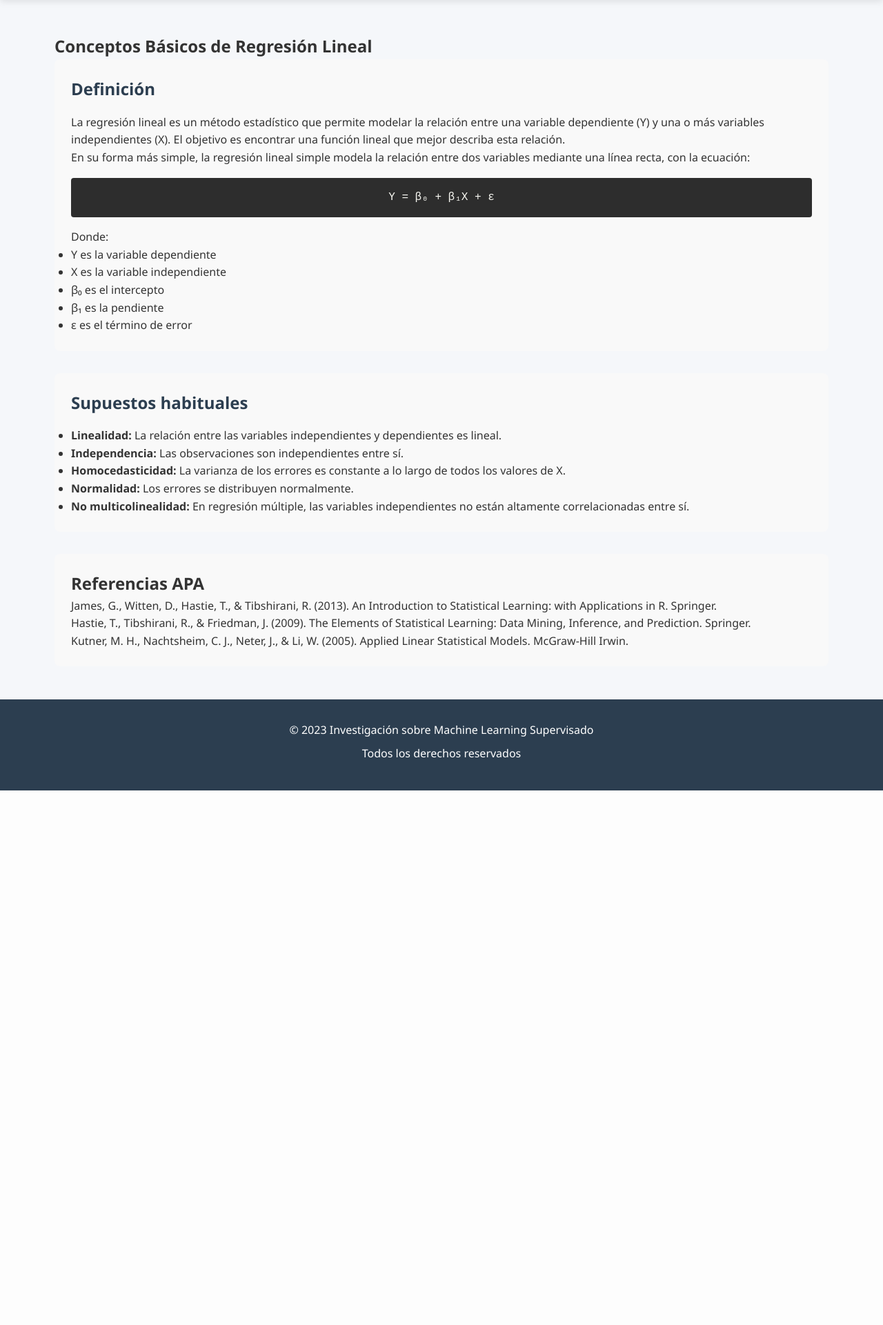
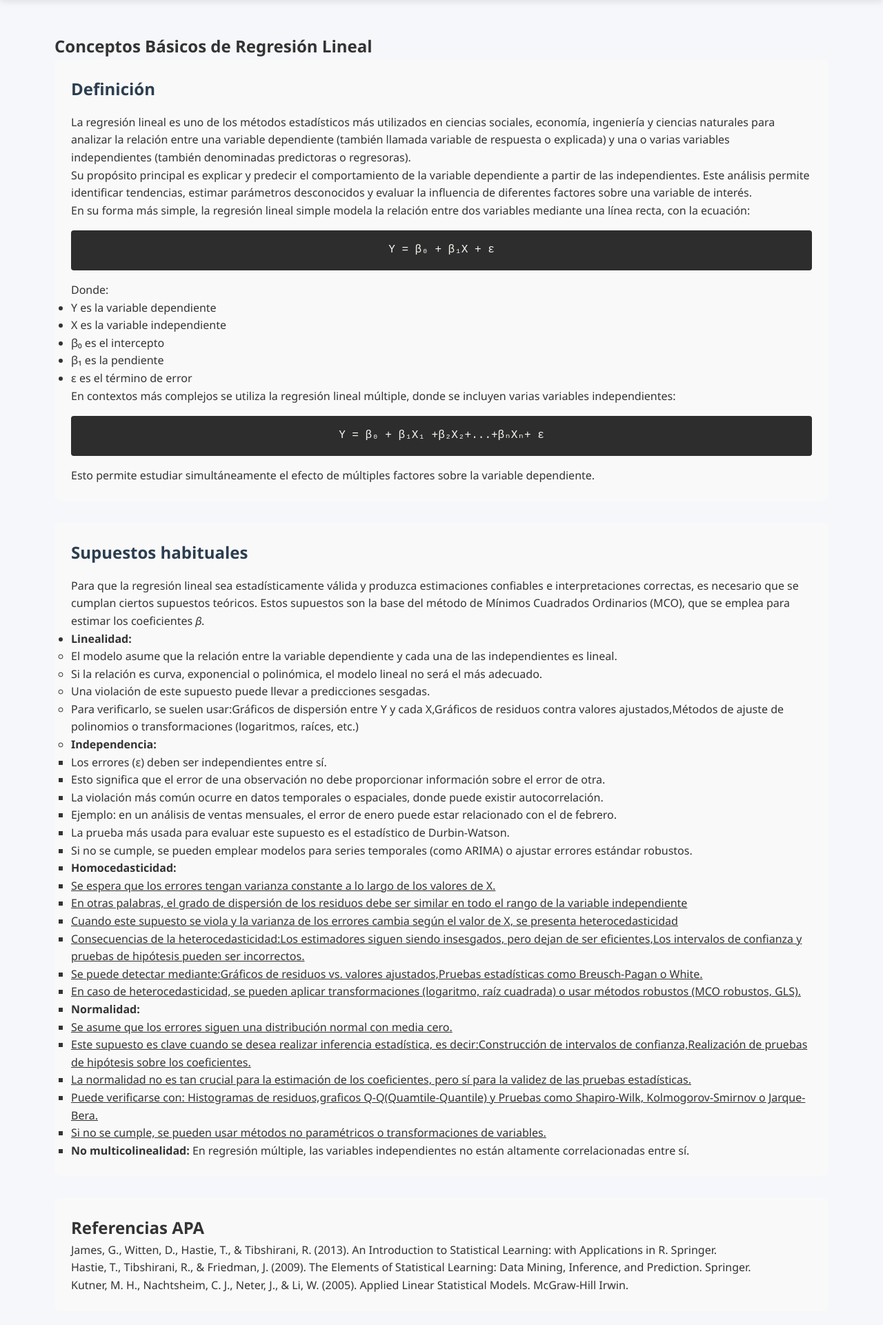
Before and after one commit to JuanSebastianBustos/Regresion-Logistica, a Flask app: page /rl_conceptos in a window 1280 px wide. Shown: the part 78-1999 px from the top of the page at 69% size. Before the commit the page ends 1224 px from the top, so only its background shows below. Run offline with Flask 3, Linux system fonts and the light colour scheme.

Commit message:
Update rl_conceptos.html
agregue parte de la información de la investigación sobre Regresión Lineal y sus Supuestos

```diff
--- a/templates/rl_conceptos.html
+++ b/templates/rl_conceptos.html
@@ -9,7 +9,8 @@
 
         <div class="concepto-section">
             <h2>Definición</h2>
-            <p>La regresión lineal es un método estadístico que permite modelar la relación entre una variable dependiente (Y) y una o más variables independientes (X). El objetivo es encontrar una función lineal que mejor describa esta relación.</p>
+            <p>La regresión lineal es uno de los métodos estadísticos más utilizados en ciencias sociales, economía, ingeniería y ciencias naturales para analizar la relación entre una variable dependiente (también llamada variable de respuesta o explicada) y una o varias variables independientes (también denominadas predictoras o regresoras).</p>
+            <p>Su propósito principal es explicar y predecir el comportamiento de la variable dependiente a partir de las independientes. Este análisis permite identificar tendencias, estimar parámetros desconocidos y evaluar la influencia de diferentes factores sobre una variable de interés.</p>
             <p>En su forma más simple, la regresión lineal simple modela la relación entre dos variables mediante una línea recta, con la ecuación:</p>
             <p class="formula">Y = β₀ + β₁X + ε</p>
             <p>Donde:</p>
@@ -20,15 +21,49 @@
                 <li>β₁ es la pendiente</li>
                 <li>ε es el término de error</li>
             </ul>
+            <p>En contextos más complejos se utiliza la regresión lineal múltiple, donde se incluyen varias variables independientes:</p>
+             <p class="formula">Y = β₀ + β₁X₁ +β₂X₂+...+βₙXₙ+ ε</p>
+            <p>Esto permite estudiar simultáneamente el efecto de múltiples factores sobre la variable dependiente.</p>
         </div>
 
         <div class="concepto-section">
             <h2>Supuestos habituales</h2>
+            <p>Para que la regresión lineal sea estadísticamente válida y produzca estimaciones confiables e interpretaciones correctas, es necesario que se cumplan ciertos supuestos teóricos. Estos supuestos son la base del método de Mínimos Cuadrados Ordinarios (MCO), que se emplea para estimar los coeficientes 𝛽.</p>
             <ul>
-                <li><strong>Linealidad:</strong> La relación entre las variables independientes y dependientes es lineal.</li>
-                <li><strong>Independencia:</strong> Las observaciones son independientes entre sí.</li>
-                <li><strong>Homocedasticidad:</strong> La varianza de los errores es constante a lo largo de todos los valores de X.</li>
-                <li><strong>Normalidad:</strong> Los errores se distribuyen normalmente.</li>
+                <li><strong>Linealidad:</strong> </li>
+                <ul>
+                   <li>El modelo asume que la relación entre la variable dependiente y cada una de las independientes es lineal.</li>
+                   <li>Si la relación es curva, exponencial o polinómica, el modelo lineal no será el más adecuado.</li>
+                   <li>Una violación de este supuesto puede llevar a predicciones sesgadas.</li>
+                   <li>Para verificarlo, se suelen usar:Gráficos de dispersión entre Y y cada X,Gráficos de residuos contra valores ajustados,Métodos de ajuste de polinomios o transformaciones (logaritmos, raíces, etc.)</li>
+                </u>
+                <li><strong>Independencia:</strong> </li>
+                    <ul>
+                    <li>Los errores (ε) deben ser independientes entre sí.</li>
+                    <li>Esto significa que el error de una observación no debe proporcionar información sobre el error de otra.</li>
+                    <li>La violación más común ocurre en datos temporales o espaciales, donde puede existir autocorrelación.</li>
+                    <li>Ejemplo: en un análisis de ventas mensuales, el error de enero puede estar relacionado con el de febrero.</li>
+                    <li>La prueba más usada para evaluar este supuesto es el estadístico de Durbin-Watson.</li>
+                    <li>Si no se cumple, se pueden emplear modelos para series temporales (como ARIMA) o ajustar errores estándar robustos.</li>
+                    </u>
+
+                <li><strong>Homocedasticidad:</strong> </li>
+                        <u>
+                            <li>Se espera que los errores tengan varianza constante a lo largo de los valores de X.</li>
+                            <li>En otras palabras, el grado de dispersión de los residuos debe ser similar en todo el rango de la variable independiente</li>
+                            <li>Cuando este supuesto se viola y la varianza de los errores cambia según el valor de X, se presenta heterocedasticidad</li>
+                            <li>Consecuencias de la heterocedasticidad:Los estimadores siguen siendo insesgados, pero dejan de ser eficientes,Los intervalos de confianza y pruebas de hipótesis pueden ser incorrectos. </li>
+                            <li>Se puede detectar mediante:Gráficos de residuos vs. valores ajustados,Pruebas estadísticas como Breusch-Pagan o White.</li>
+                            <li>En caso de heterocedasticidad, se pueden aplicar transformaciones (logaritmo, raíz cuadrada) o usar métodos robustos (MCO robustos, GLS).</li>
+                        </u>
+                <li><strong>Normalidad:</strong> </li>
+                        <u>
+                            <li>Se asume que los errores siguen una distribución normal con media cero.</li>
+                            <li>Este supuesto es clave cuando se desea realizar inferencia estadística, es decir:Construcción de intervalos de confianza,Realización de pruebas de hipótesis sobre los coeficientes.</li>
+                            <li>La normalidad no es tan crucial para la estimación de los coeficientes, pero sí para la validez de las pruebas estadísticas.</li>
+                            <li>Puede verificarse con: Histogramas de residuos,graficos Q-Q(Quamtile-Quantile) y Pruebas como Shapiro-Wilk, Kolmogorov-Smirnov o Jarque-Bera.</li>
+                            <li>Si no se cumple, se pueden usar métodos no paramétricos o transformaciones de variables.</li>
+                        </u>
                 <li><strong>No multicolinealidad:</strong> En regresión múltiple, las variables independientes no están altamente correlacionadas entre sí.</li>
             </ul>
         </div>
```
